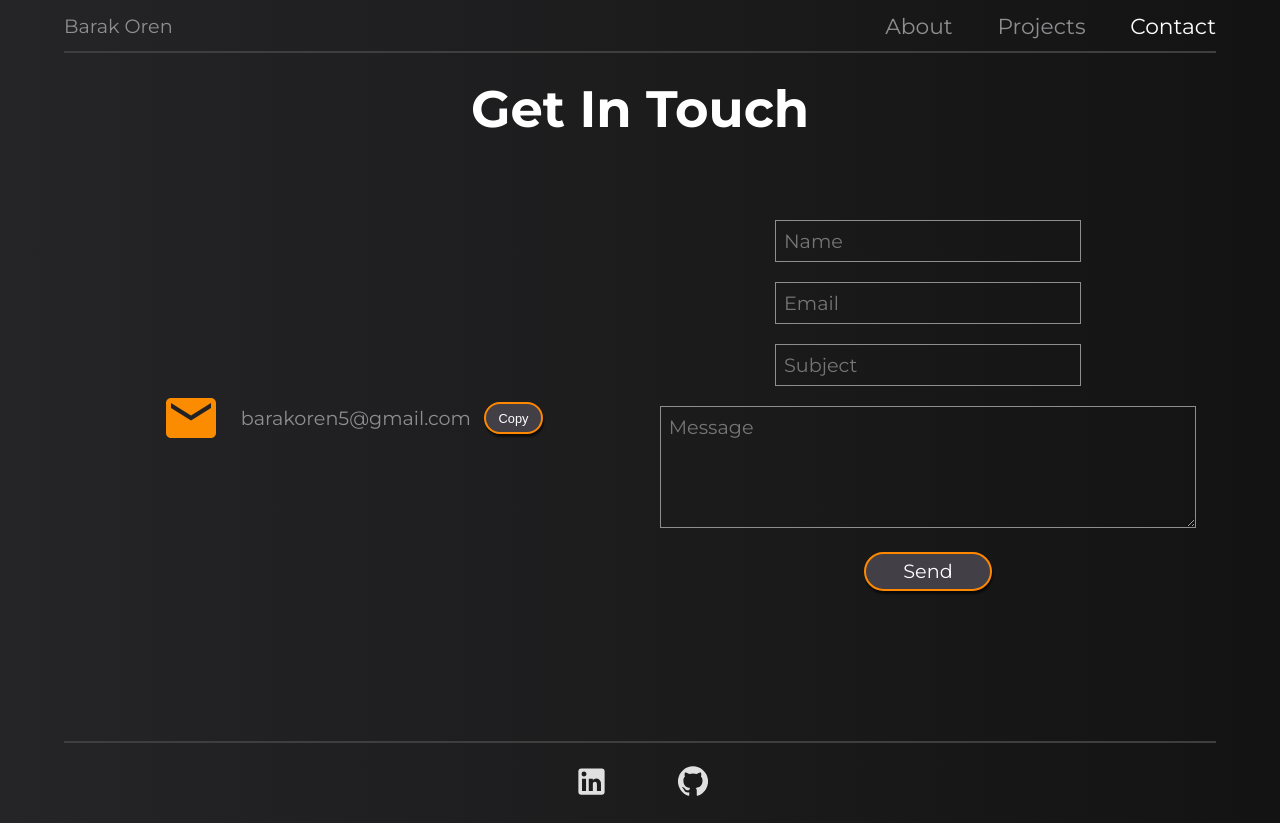
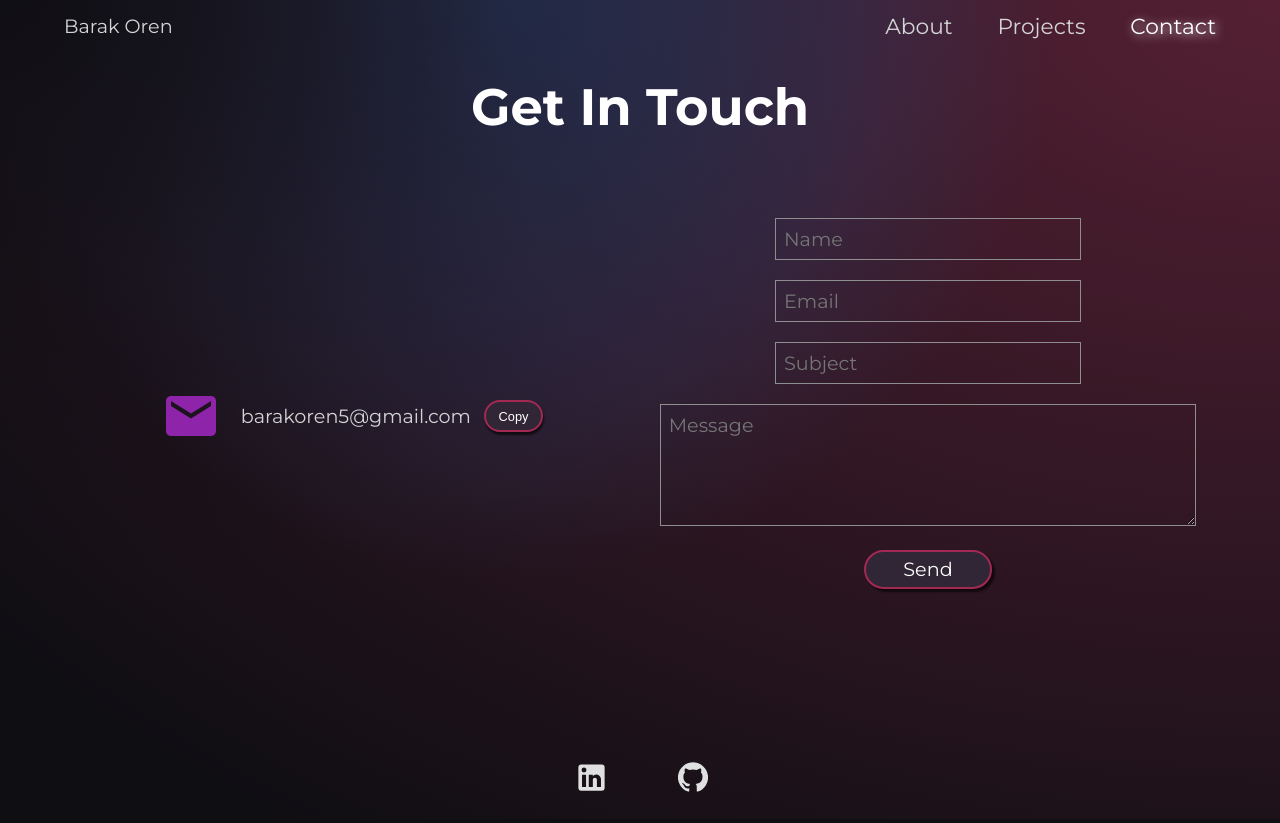
Before and after one commit to BarakOren/MyPortfolio, a React (Create React App) app: page /contact in a window 1280 px wide. Built offline with nearby package versions, Linux system fonts and the light colour scheme.

Commit message:
theme update

```diff
--- a/src/App.js
+++ b/src/App.js
@@ -11,8 +11,9 @@ import {createGlobalStyle} from "styled-components"
 const GlobalStyle = createGlobalStyle`
   body {
   margin: 0 5%;
-  /* background-color: #252427; */
-  background-image: linear-gradient(to right, #252427, #202022, #1c1c1d, #181718, #131313);
+  background-color: #0f0e13;
+  background-image: radial-gradient(at 0% 0%,hsla(253,16%,7%,1) 0,transparent 50%),radial-gradient(at 40% 0%,hsla(225,39%,30%,1) 0,transparent 50%),radial-gradient(at 100% 0%,hsla(339,49%,30%,0.7) 0,transparent 90%);
+  /* background-image: linear-gradient(to right, #252427, #202022, #1c1c1d, #181718, #131313); */
   font-family: 'Montserrat', sans-serif;
   -webkit-font-smoothing: antialiased;
   -moz-osx-font-smoothing: grayscale;
@@ -27,7 +28,7 @@ const GlobalStyle = createGlobalStyle`
 }
 
 p{
-  color: #8e8d8f;
+  color: rgb(212, 212, 212);
   font-size: 1.5vw;
 }
 
--- a/src/components/about.component.jsx
+++ b/src/components/about.component.jsx
@@ -14,11 +14,10 @@ import {Link} from "react-router-dom";
 
 const Container = styled.div`
     width: 100%;
-    height: 80vh;
+    height: auto;
     margin: 0 0;
     display: flex;
     flex-direction: column;
-    justify-content: space-evenly;
     align-items: center;
     cursor: default;
     @media only screen and (max-width: 1100px){
@@ -30,6 +29,7 @@ const TitleContainer = styled.div`
     display: flex;
     flex-direction: column;
     align-items: center;
+    margin: 3vh 0 3vh 0;
 `
 
 const Name = styled.p`
@@ -54,6 +54,7 @@ const Name = styled.p`
 
 const FrontEnd = styled.p`
     font-weight: 300;
+    color: white;
     font-size: 3vw;
     margin: 0 0 0 40%;
     @media only screen and (max-width: 1100px){
@@ -70,7 +71,7 @@ const FrontEnd = styled.p`
 
 const Description = styled.p`
     width: 70%;
-    margin: 5px;
+    margin: 5vh 0 0 0;
     @media only screen and (max-width: 1100px){
         width: 80%;
         font-size: 2.5vw;
@@ -88,6 +89,13 @@ const Icons = styled.div`
     width: 60%;
     display: flex;
     justify-content: space-evenly;
+    background: rgba( 255, 255, 255, 0.08 );
+    box-shadow: 1px 1px 30px rgba( 255,255,255, 0.08 );
+    backdrop-filter: blur( 25px );
+    -webkit-backdrop-filter: blur( 25px );
+    border-radius: 30px;
+    padding: 1vw 3vw;
+    margin: 3vh 0;
     @media only screen and (max-width: 1100px){
     width:80%;
     display: flex;
@@ -133,17 +141,18 @@ const Icons = styled.div`
 const Button = styled(Link)`
     text-decoration: none;
     padding: 0.5% 3%;
-    background-color: #363232;
-    color: white;
+    margin: 3vh 0;
+    background-color: #302635;
+    color: #ffffff;
     text-align: center;
-    border: 2px solid rgb(255, 136, 0);
+    border: 2px solid hsla(339,60%,40%);
     box-shadow: rgb(0 0 0 / 60%) 1px 3px 2px;
     border-radius: 50px;
     cursor: pointer;
     transition: all 0.5s ease 0s;
     font-size: 1.3vw;
     &:hover {
-        box-shadow: rgba(255, 136, 0, 0.699) 0px 0px 20px;
+        box-shadow: hsla(339,60%,40%) 0px 0px 20px;
     }
     @media only screen and (max-width: 1100px){
         font-size: 2vw;
@@ -201,13 +210,15 @@ const WebFlow = styled(Webflow)`
 
 const About = () => {
 
+
+
     return(
     <Container>
         <TitleContainer>
             <Name>Barak Oren</Name>
             <FrontEnd>Front-End Developer</FrontEnd>
+            <Description>Adaptable Front-End Developer with 2 years of developing experience. Fast Learner who specializes in React, Redux and JavaScript. Writing high level of clean code and passion for user experience and clean UI designs.</Description>
         </TitleContainer>
-            <Description>Adaptable Front-End Developer with 2 years of developing experience. Fast Learner who specializes in React, Redux and JavaScript. Writing high level of clean code and passion for user experience and clean UI designs.</Description>
             {/* <div className="icons">
             <i id="icon" className="devicon-html5-plain-wordmark colored"></i>
             <i id="icon" className="devicon-css3-plain-wordmark colored"></i>
@@ -223,7 +234,7 @@ const About = () => {
             </Icons>
 
         {/* <Button href={pdf} target="blank" >Get My CV</Button> */}
-            <Button to="/projects">Check Out My Work</Button>
+            <Button onClick={() => window.scrollTo({ top: 0 })} to="/projects">Check Out My Work</Button>
     </Container>
     )
 }
--- a/src/components/card.component.jsx
+++ b/src/components/card.component.jsx
@@ -17,12 +17,12 @@ const Card = styled.div`
     box-shadow: 0px 0px 30px rgba(0, 0, 0, 0.575);
     transition: 300ms all;
     &:hover {
-        background-color: #804f1016;
-        box-shadow: 0px 0px 20px rgba(255, 136, 0, 0.575);
+        /* background-color: #804f1016; */
+
     }
     &:hover .backgroundImage {
-        filter: blur(1px);
-        opacity: 0.7;
+        filter: blur(1px) saturate(60%);
+
         transition: 200ms;
         }
     &:hover .content {
@@ -83,16 +83,13 @@ const Card = styled.div`
     &.name{
         border-radius: 25px;
         padding: 1vw 3vw;
-        background-color: #3e3e3e;
+        /* background-color: #3e3e3e; */
         font-size: 2.5vw;
+        background-color: #191c38dc;
         color: white;
         margin: 0;
-        box-shadow: 0px 0px 10px rgb(0,0,0);
-        transition: all 300ms;
-        &:hover{
-          transition: all 300ms;
-          box-shadow: 0px 0px 20px rgba(255, 136, 0, 0.1);
-        }
+        box-shadow: 3px 3px 10px #ffffff18;
+
         @media only screen and (max-width: 1200px){
             font-size: 4vw;
         }
@@ -111,16 +108,16 @@ const Card = styled.div`
         padding: 1.5vw 2.5vw;
         border-radius: 25px;
         width: 40vw;
-        background-color: #3e3e3e;
+        /* background-color: #3e3e3e; */
+        background-color: #191c38ca;
+        color: #dadada;
+
         font-size: 1.3vw;
         margin: 0;
-        box-shadow: 0px 0px 10px rgb(0,0,0);
+        box-shadow: 3px 3px 10px #ffffff18;
         text-align: left;
-        transition: all 300ms;
-        &:hover{
-          transition: all 300ms;
-          box-shadow: 0px 0px 20px rgba(255, 136, 0, 0.1);
-        }
+
+
         @media only screen and (max-width: 1200px){
             width: 60vw;
         }
@@ -182,18 +179,18 @@ const A = styled.a`
     margin: 0;
     padding: 0.5vw 5vw;
     border-radius: 25px;
-    background-color: #3e3e3e;
+    background-color: #191c38;
     font-size: 1.5vw;
     color: #b8b8b8;
     text-decoration: none;
     transform: scale(1);
     transition: all 300ms;
-    box-shadow: 0px 0px 10px rgb(0,0,0);
+    box-shadow: 3px 3px 10px #ffffff18;
     border: 1px solid rgb(255, 255, 255, 0.3);
     &:hover{
     transition: all 300ms;
     transform: scale(1.05);
-    box-shadow: 0px 0px 15px rgba(255, 136, 0, 0.50);
+    box-shadow: 0px 0px 15px #ffffff7f;
     cursor: pointer;
     color: white;
     }
--- a/src/components/contact.component.jsx
+++ b/src/components/contact.component.jsx
@@ -1,7 +1,7 @@
 import React, {useState} from "react";
 import emailjs from 'emailjs-com';
 import EmailIcon from '@material-ui/icons/Email';
-import orange from '@material-ui/core/colors/orange';
+import purple from '@material-ui/core/colors/purple';
 import styled, {keyframes} from "styled-components"
 
 const Container = styled.div`
@@ -71,10 +71,10 @@ const EmailAddress = styled.p`
 const Button = styled.button`
     padding: 0.5vw 1vw;
     text-align: center;
-    background-color: #423f47;
     color: white;
     text-align: center;
-    border: 2px solid rgb(255, 136, 0);
+    border: 2px solid hsla(339,60%,40%);
+    background-color: #302635;
     box-shadow: rgb(0 0 0 / 60%) 1px 3px 2px;
     border-radius: 50px;
     cursor: pointer;
@@ -82,7 +82,7 @@ const Button = styled.button`
     font-size: 1vw;
     margin-left: 1vw;
     &:hover {
-        box-shadow: rgb(255, 136, 0) 0px 0px 20px;
+        box-shadow: hsla(339,60%,40%) 0px 0px 20px;
     }
     &:active {
         transform: scale(0.9);
@@ -116,7 +116,8 @@ const Input = styled.input`
     &:focus {
         transition: 300ms;
         outline: none !important;
-        border: 1px solid rgb(255, 136, 0);
+        border: 1px solid hsla(339,60%,40%);
+
     }
     @media only screen and (max-width: 800px){
     font-size: 5vw;
@@ -137,7 +138,8 @@ const TextArea = styled.textarea`
     &:focus {
         transition: 300ms;
         outline: none !important;
-        border: 1px solid rgb(255, 136, 0);
+        border: 1px solid hsla(339,60%,40%);
+
     }
     @media only screen and (max-width: 800px){
     font-size: 4vw;
@@ -147,18 +149,21 @@ const TextArea = styled.textarea`
 const Submit = styled.button`
     width: 10vw;
     height: 3vw;
-    background-color: #423f47;
+    background-color: #302635;
+
     color: white;
     text-align: center;
-    border: 2px solid rgb(255, 136, 0);
-    box-shadow: rgb(0 0 0 / 60%) 1px 3px 2px;
+    border: 2px solid hsla(339,60%,40%);
+
     border-radius: 50px;
     cursor: pointer;
     transition: all 0.5s ease 0s;
     font-size: 1.5vw;
+    box-shadow: rgb(0 0 0 / 60%) 3px 3px 2px;
     font-family: 'Montserrat', sans-serif;
     &:hover {
-        box-shadow: rgb(255, 136, 0) 0px 0px 20px;
+        box-shadow: hsla(339,60%,40%) 0px 0px 20px;
+
     }
     &:active {
         transform: scale(0.9);
@@ -227,7 +232,7 @@ const Contact = () => {
             <Title>Get In Touch</Title>
         <ContactContainer>
             <Email>
-                <EmailIcon style={{fontSize: 60, color: orange[600]}}/>
+                <EmailIcon style={{fontSize: 60, color: purple[600]}}/>
                 <EmailAddress>barakoren5@gmail.com</EmailAddress>
                 <Button onClick={() => navigator.clipboard.writeText("barakoren5@gmail.com")}>Copy</Button>
             </Email>
--- a/src/components/header.component.jsx
+++ b/src/components/header.component.jsx
@@ -12,8 +12,6 @@ const Container = styled.div`
     flex-direction: row;
     justify-content: space-between;
     align-items: center;
-    color: white;
-    border-bottom: 2px solid #3e3e3e;
     @media only screen and (max-width: 800px){
         display: none;
 }
@@ -35,11 +33,13 @@ const StyledLink = styled(Link)`
     text-decoration: none;
     font-size: 1.7vw;
     margin: 0% 0 0 5%;
-    transition: color .5s;
-    color: #8e8d8f;
+    transition: all .5s;
+    color: rgb(212, 212, 212);
+
 
     &:hover{
         color: rgb(255, 255, 255);
+        text-shadow: 2px 2px 10px rgb(255,255,255, 0.8);
         cursor: pointer;
     }
 `
@@ -52,9 +52,9 @@ const Header = () => {
             <Container>
                 <Name>Barak Oren</Name>
                 <Links >
-                    <StyledLink style={{color: location === "/" ? "white" : ""}} to="/" >About</StyledLink>
-                    <StyledLink style={{color: location === "/projects" ? "white" : ""}} to="/projects" >Projects</StyledLink>
-                    <StyledLink style={{color: location === "/contact" ? "white" : ""}} to="/contact" >Contact</StyledLink>
+                    <StyledLink style={{color: location === "/" ? "white" : "", textShadow: location === "/" ? "2px 2px 10px rgb(255,255,255, 0.8)" : ""}} to="/" >About</StyledLink>
+                    <StyledLink style={{color: location === "/projects" ? "white" : "", textShadow: location === "/projects" ? "2px 2px 10px rgb(255,255,255, 0.8)" : ""}} to="/projects" >Projects</StyledLink>
+                    <StyledLink style={{color: location === "/contact" ? "white" : "", textShadow: location === "/contact" ? "2px 2px 10px rgb(255,255,255, 0.8)" : ""}} to="/contact" >Contact</StyledLink>
                 </Links>
         </Container>
     )
--- a/src/components/nav.component.jsx
+++ b/src/components/nav.component.jsx
@@ -14,7 +14,6 @@ justify-content: center;
 align-items: center;
 // background-color: #252427;
 background-color: transparent;
-border-top: 2px solid #3e3e3e;
 `
 
 const A = styled.a`
```
